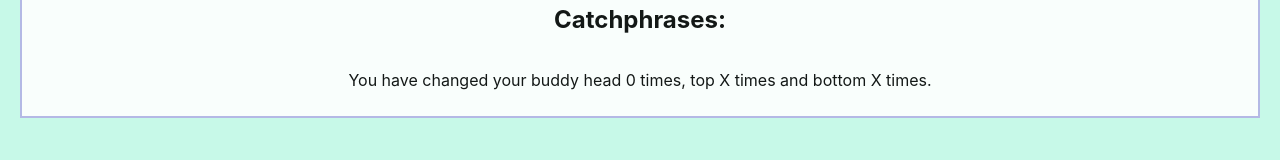
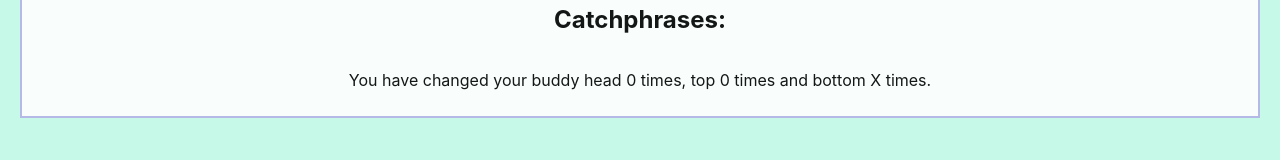
Before and after one commit to emilysellers/react-character-designer, a React (Create React App) app: page / in a window 1280 px wide. Shown: the part 752-912 px from the top of the page. Built offline with nearby package versions, Linux system fonts and the light colour scheme.

Commit message:
add topCount so top count display updates

```diff
--- a/src/components/Counter/Counter.js
+++ b/src/components/Counter/Counter.js
@@ -2,7 +2,7 @@ import React from 'react';
 
 import './Counter.css';
 
-export default function Counter({ phrases, headCount }) {
+export default function Counter({ phrases, headCount, topCount }) {
   return (
     <div className="counterSection">
       <h2>Catchphrases:</h2>
@@ -11,7 +11,9 @@ export default function Counter({ phrases, headCount }) {
           <li key={c}>{c}</li>
         ))}
       </ul>
-      <p>You have changed your buddy head {headCount} times, top X times and bottom X times. </p>
+      <p>
+        You have changed your buddy head {headCount} times, top {topCount} times and bottom X times.
+      </p>
     </div>
   );
 }
--- a/src/components/Main/Main.js
+++ b/src/components/Main/Main.js
@@ -12,6 +12,7 @@ export default function Main() {
   const [bottom, setBottom] = useState('fancy');
   const [phrases, setPhrases] = useState([]);
   const [headCount, setHeadCount] = useState(0);
+  const [topCount, setTopCount] = useState(0);
   return (
     <main>
       <div className="builder">
@@ -27,12 +28,14 @@ export default function Main() {
             setPhrases,
             headCount,
             setHeadCount,
+            topCount,
+            setTopCount,
           }}
         />
         <Character {...{ head, top, bottom }} />
       </div>
       <div>
-        <Counter {...{ phrases, headCount }} />
+        <Counter {...{ phrases, headCount, topCount }} />
       </div>
     </main>
   );
--- a/src/components/Selector/Selector.js
+++ b/src/components/Selector/Selector.js
@@ -12,6 +12,8 @@ export default function Selector({
   setPhrases,
   headCount,
   setHeadCount,
+  topCount,
+  setTopCount,
 }) {
   const [inputValue, setInputValue] = useState('');
   const handleClick = () => {
@@ -24,6 +26,7 @@ export default function Selector({
   };
   const topHandler = (event) => {
     setTop(event.target.value);
+    setTopCount(topCount + 1);
   };
   const bottomHandler = (event) => {
     setBottom(event.target.value);
```
